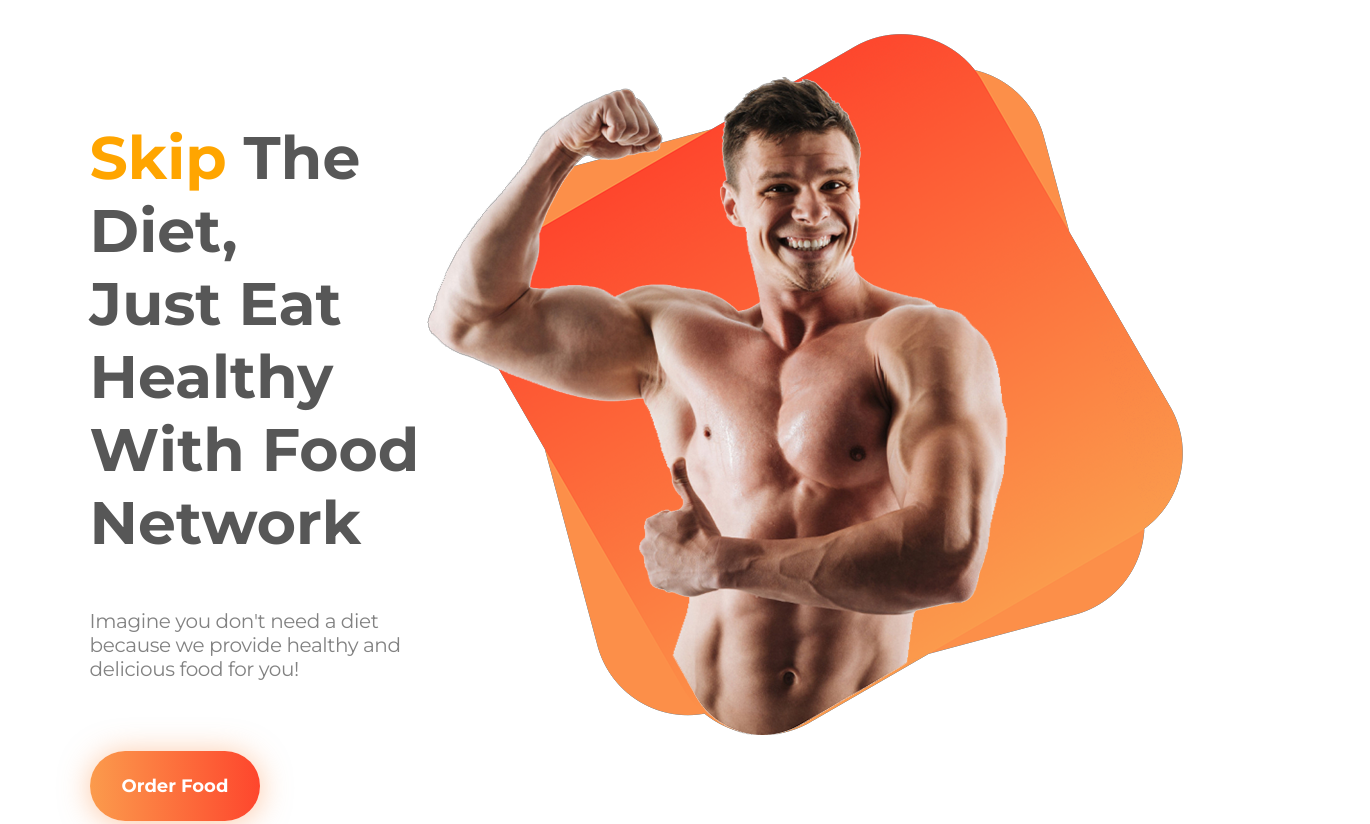
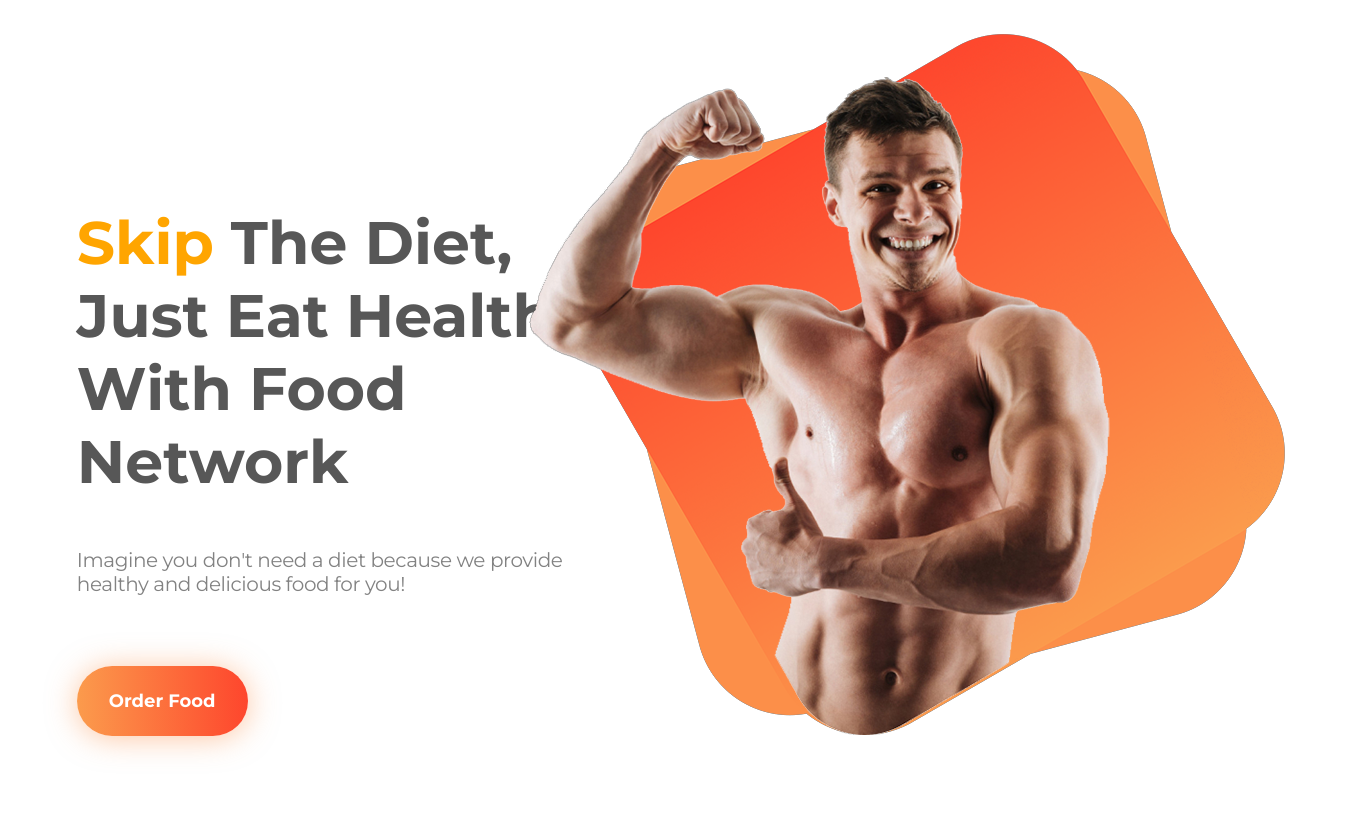
Before and after one commit to sanzida-a/eat-healthy, a plain HTML site: page index.html in a window 1280 px wide. Shown: the top 824 px of the page, 1370 px wide, since content can reach past the window. Drawn offline with Linux system fonts and the light colour scheme.

Commit message:
Final v3

```diff
--- a/style.css
+++ b/style.css
@@ -22,12 +22,13 @@ section{
 .top-cont{
     display: flex;
     align-items: center;
-    margin-left: 7%;
-    margin-right: 7%;
+    margin-left: 6%;
+    margin-right: 6%;
 }
 .top-left{
+    position:relative;
     color: #575757;
-
+    width:41vw;
 }
 .top-left p{
     font-size:20px;
@@ -35,6 +36,7 @@ section{
     color: #828282;
     letter-spacing: -0.02em;
 }
+
 .link-button{
     padding: 24px 32px;
     font-weight: 600;
@@ -48,6 +50,10 @@ section{
     border-radius: 100px;
 
 
+}
+.top-right{
+    position: relative;
+    left:-6%;
 }
 .about{
     background-image: url(images/shapes/7.png);
```
